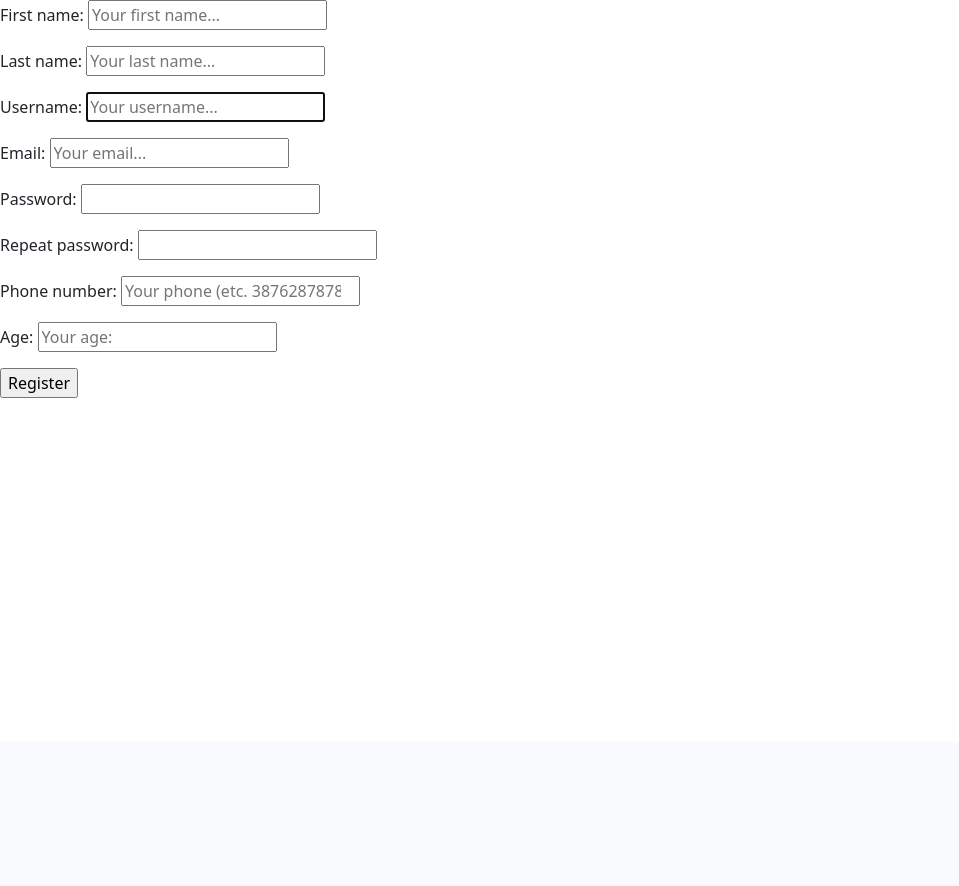
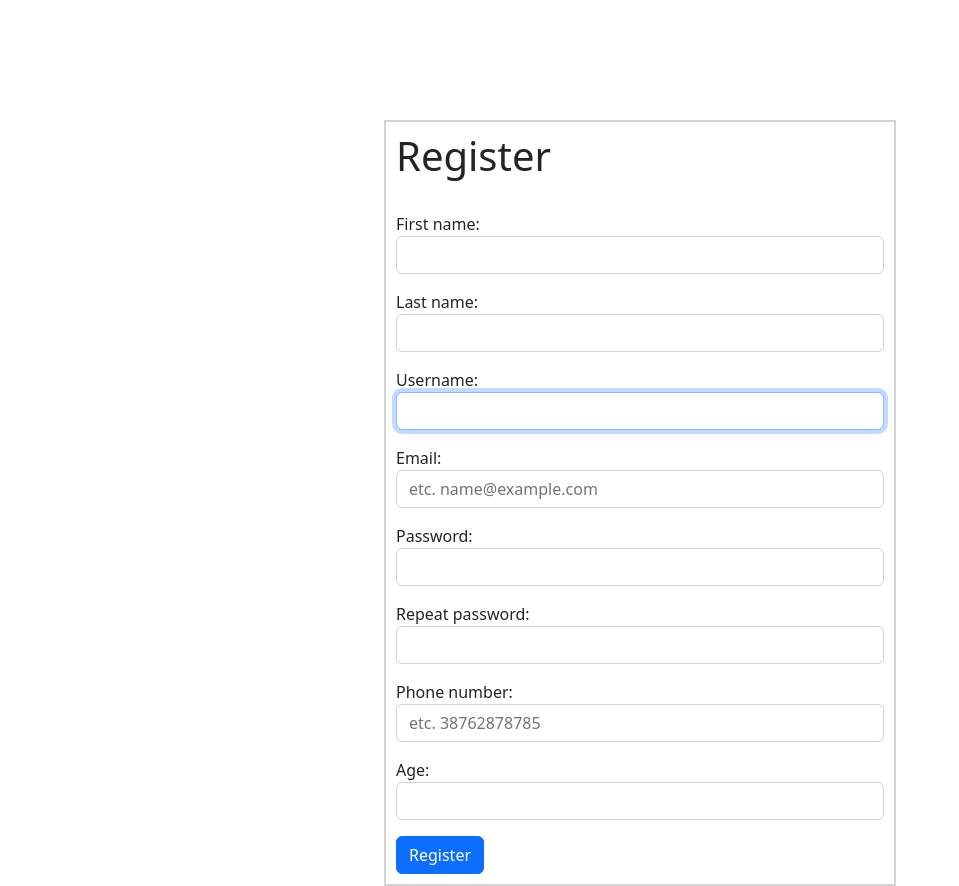
Before and after one commit to NaidaNozic/Student-Tutor-Hub, a Django app: page /courses/register/student in a window 1280 px wide. Shown: the part 58-944 px from the top of the page, without its empty margins (0-959 px from the left). Before the commit the page ends 456 px from the top, so only its background shows below. Run offline with Django 4.2, Linux system fonts and the light colour scheme; some libraries are stand-ins or nearby versions.

Commit message:
Register page css changed

```diff
--- a/application/courses/forms.py
+++ b/application/courses/forms.py
@@ -6,12 +6,13 @@ from courses.models import NewUser,Student
 
 ## Register User Form
 class NewUserForm(UserCreationForm):
-    first_name = forms.CharField(label='First name:', widget=forms.TextInput(attrs={"placeholder": "Your first name..."}))
-    last_name = forms.CharField(label='Last name:', widget=forms.TextInput(attrs={"placeholder": "Your last name..."}))
-    username = forms.CharField(label='Username:', widget=forms.TextInput(attrs={"placeholder": "Your username..."}))
-    email = forms.EmailField(label='Email:', widget=forms.EmailInput(attrs={"placeholder": "Your email..."}))
-    password1 = forms.CharField(label='Password:', widget=forms.PasswordInput())
-    password2 = forms.CharField(label='Repeat password:', widget=forms.PasswordInput())
+    first_name = forms.CharField(label='First name:', widget=forms.TextInput(attrs={'class':'form-control'}))
+    last_name = forms.CharField(label='Last name:', widget=forms.TextInput(attrs={'class':'form-control'}))
+    username = forms.CharField(label='Username:', widget=forms.TextInput(attrs={'class':'form-control'}))
+    email = forms.EmailField(label='Email:', widget=forms.EmailInput(attrs={"placeholder": "etc. name@example.com",
+                                                                            "class":"form-control"}))
+    password1 = forms.CharField(label='Password:', widget=forms.PasswordInput(attrs={"class":"form-control"}))
+    password2 = forms.CharField(label='Repeat password:', widget=forms.PasswordInput(attrs={"class":"form-control"}))
 
     class Meta():
         model = NewUser
@@ -19,9 +20,9 @@ class NewUserForm(UserCreationForm):
 
 class StudentProfileForm(forms.ModelForm):
     phone = forms.CharField(label='Phone number:', widget=forms.NumberInput(
-        attrs={"placeholder": "Your phone (etc. 38762878785) :"}))
+        attrs={"placeholder": "etc. 38762878785","class":"form-control"}))
     age = forms.IntegerField(label='Age:', widget=forms.NumberInput(
-        attrs={"placeholder": "Your age:", "max":999}))
+        attrs={"max":999,"class":"form-control"}))
 
     class Meta():
         model =  Student
--- a/application/courses/templates/authenticate/login.html
+++ b/application/courses/templates/authenticate/login.html
@@ -11,6 +11,7 @@
 {% endif %}
 <div class="loginBox">
 <h1>Log in</h1>
+<br>
 <form action="{% url 'login' %}" method="post">
     {% csrf_token %}
     <div class="mb-3">
--- a/application/courses/templates/authenticate/register_student.html
+++ b/application/courses/templates/authenticate/register_student.html
@@ -6,13 +6,19 @@
 <p>There was an error with your form...</p>
 {% endif %}
 
+<div class="loginBox">
+    <h1>Register</h1>
+    <br>
 <form action="{% url 'register_student' %}" method="POST">
     {% csrf_token %}
+    <div class="mb-3">
     {{ user_form.as_p }}
     {{ student_form.as_p }}
+    </div>
 
-    <input type='submit' value='Register' />
+    <input type='submit' class="btn btn-primary buttonColor" value='Register' />
 
 </form>
+</div>
 
 {% endblock %}
```
